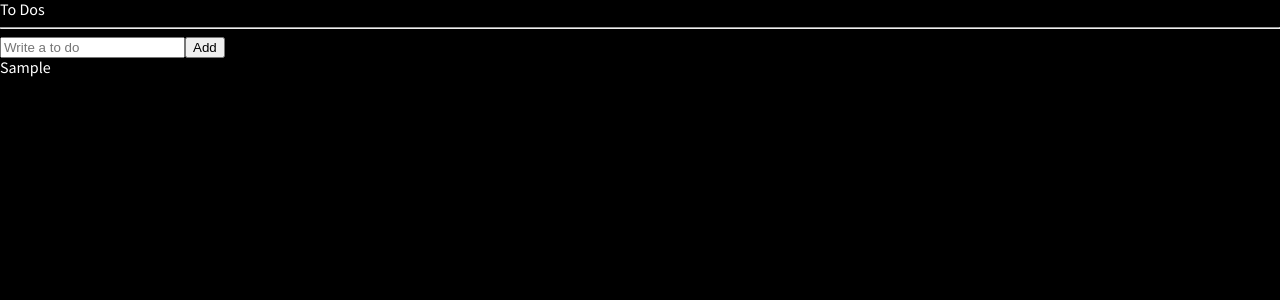
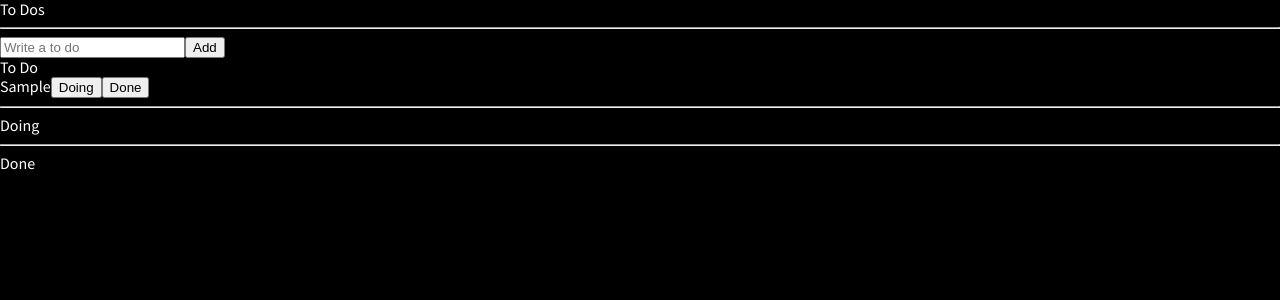
Before and after one commit to NewTurn2017/REACT-MASTER, a React (Create React App) app: page / in a window 1280 px wide. Both pictures are taken after typing "Sample" into the empty fields and a click on the button "Add". Shown: the top 300 px of the page. Built offline with nearby package versions, Linux system fonts and the light colour scheme.

Commit message:
23-01-11: toDoselector Basic

```diff
--- /dev/null
+++ b/src/atoms.tsx
@@ -0,0 +1,24 @@
+import { atom, selector } from 'recoil'
+
+export interface IToDo {
+  text: string
+  id: number
+  category: 'TO_DO' | 'DOING' | 'DONE'
+}
+
+export const toDoState = atom<IToDo[]>({
+  key: 'toDo',
+  default: [],
+})
+
+export const toDoSelector = selector({
+  key: 'toDoSelector',
+  get: ({ get }) => {
+    const toDos = get(toDoState)
+    return [
+      toDos.filter((toDo) => toDo.category === 'TO_DO'),
+      toDos.filter((toDo) => toDo.category === 'DOING'),
+      toDos.filter((toDo) => toDo.category === 'DONE'),
+    ]
+  },
+})
--- /dev/null
+++ b/src/components/CreateToDo.tsx
@@ -0,0 +1,36 @@
+import React from 'react'
+import { useForm } from 'react-hook-form'
+import { useSetRecoilState } from 'recoil'
+import { toDoState } from '../atoms'
+
+interface IForm {
+  toDo: string
+}
+
+function CreateToDo() {
+  const setToDos = useSetRecoilState(toDoState)
+  const { register, handleSubmit, setValue } = useForm<IForm>()
+  const handleValid = ({ toDo }: IForm) => {
+    setToDos((oldToDos) => [
+      { text: toDo, id: Date.now(), category: 'TO_DO' },
+      ...oldToDos,
+    ])
+    setValue('toDo', '')
+  }
+  return (
+    <form onSubmit={handleSubmit(handleValid)}>
+      <input
+        {...register('toDo', {
+          required: 'Please write a To do',
+        })}
+        placeholder="Write a to do"
+      />
+      <button>Add</button>
+    </form>
+  )
+}
+
+export default CreateToDo
+function setToDos(arg0: (oldToDos: any) => any[]) {
+  throw new Error('Function not implemented.')
+}
--- /dev/null
+++ b/src/components/ToDo.tsx
@@ -0,0 +1,43 @@
+import React from 'react'
+import { useSetRecoilState } from 'recoil'
+import { IToDo, toDoState } from '../atoms'
+
+function ToDo({ text, category, id }: IToDo) {
+  const setToDos = useSetRecoilState(toDoState)
+  const onClick = (event: React.MouseEvent<HTMLButtonElement>) => {
+    const {
+      currentTarget: { name },
+    } = event
+    setToDos((oldToDos) => {
+      const targetIndex = oldToDos.findIndex((toDo) => toDo.id === id)
+      const newToDo = { text, id, category: name as any }
+      return [
+        ...oldToDos.slice(0, targetIndex),
+        newToDo,
+        ...oldToDos.slice(targetIndex + 1),
+      ]
+    })
+  }
+  return (
+    <li>
+      <span>{text}</span>
+      {category !== 'DOING' && (
+        <button name="DOING" onClick={onClick}>
+          Doing
+        </button>
+      )}
+      {category !== 'TO_DO' && (
+        <button name="TO_DO" onClick={onClick}>
+          To Do
+        </button>
+      )}
+      {category !== 'DONE' && (
+        <button name="DONE" onClick={onClick}>
+          Done
+        </button>
+      )}
+    </li>
+  )
+}
+
+export default ToDo
--- a/src/components/ToDoList.tsx
+++ b/src/components/ToDoList.tsx
@@ -1,49 +1,34 @@
 import React from 'react'
-import { useForm } from 'react-hook-form'
-import { atom, useRecoilState } from 'recoil'
-
-interface IForm {
-  toDo: string
-}
-
-interface IToDo {
-  text: string
-  id: number
-  category: 'TO_DO' | 'DOING' | 'DONE'
-}
-const toDoState = atom<IToDo[]>({
-  key: 'toDo',
-  default: [],
-})
+import { useRecoilValue } from 'recoil'
+import { toDoSelector } from '../atoms'
+import CreateToDo from './CreateToDo'
+import ToDo from './ToDo'
 
 function ToDoList() {
-  const [toDos, setToDos] = useRecoilState(toDoState)
-
-  const { register, handleSubmit, setValue } = useForm<IForm>()
-  const handleValid = ({ toDo }: IForm) => {
-    setToDos((oldToDos) => [
-      { text: toDo, id: Date.now(), category: 'TO_DO' },
-      ...oldToDos,
-    ])
-    setValue('toDo', '')
-  }
-
+  const [toDo, doing, done] = useRecoilValue(toDoSelector)
   return (
     <div>
       <h1>To Dos</h1>
       <hr />
-      <form onSubmit={handleSubmit(handleValid)}>
-        <input
-          {...register('toDo', {
-            required: 'Please write a To do',
-          })}
-          placeholder="Write a to do"
-        />
-        <button>Add</button>
-      </form>
+      <CreateToDo />
+      <h2>To Do</h2>
       <ul>
-        {toDos.map((toDo) => (
-          <li key={toDo.id}>{toDo.text}</li>
+        {toDo.map((toDo) => (
+          <ToDo key={toDo.id} {...toDo} />
+        ))}
+      </ul>
+      <hr />
+      <h2>Doing</h2>
+      <ul>
+        {doing.map((done) => (
+          <ToDo key={done.id} {...done} />
+        ))}
+      </ul>
+      <hr />
+      <h2>Done</h2>
+      <ul>
+        {done.map((done) => (
+          <ToDo key={done.id} {...done} />
         ))}
       </ul>
     </div>
```
